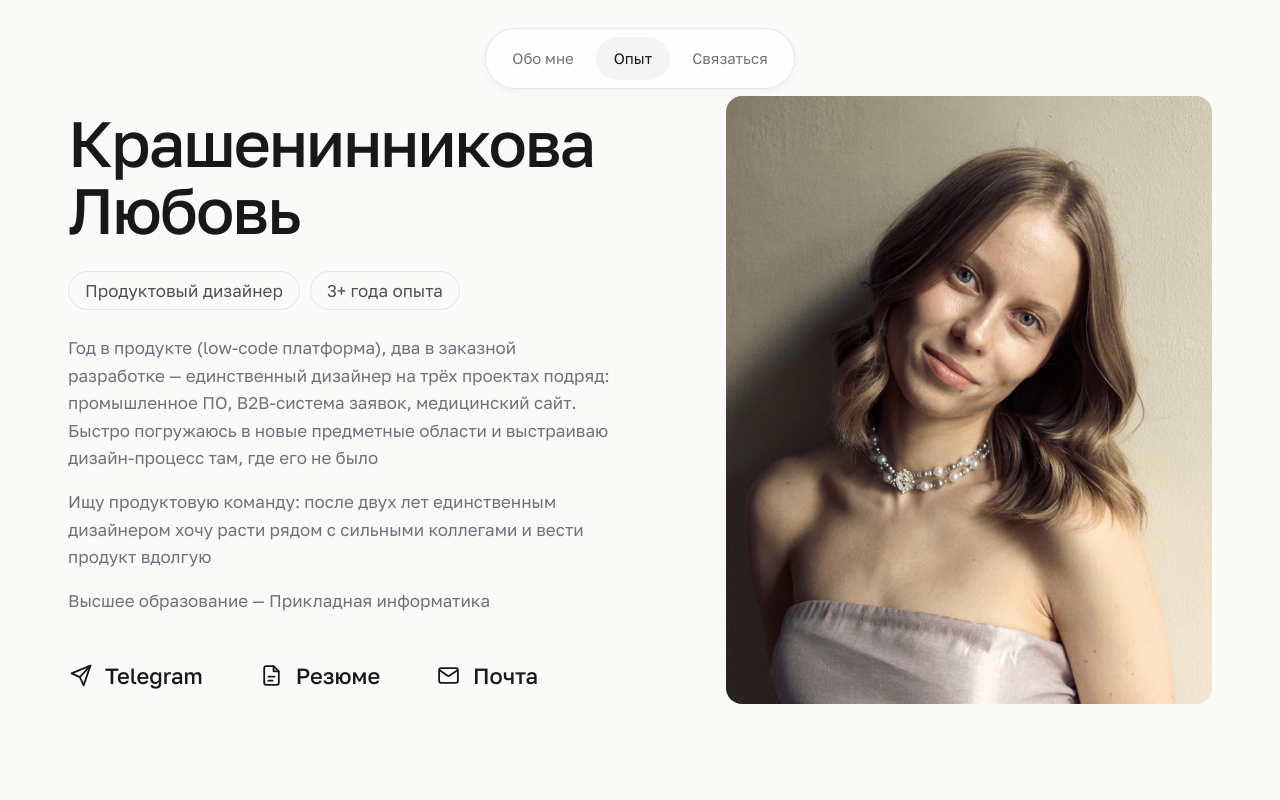
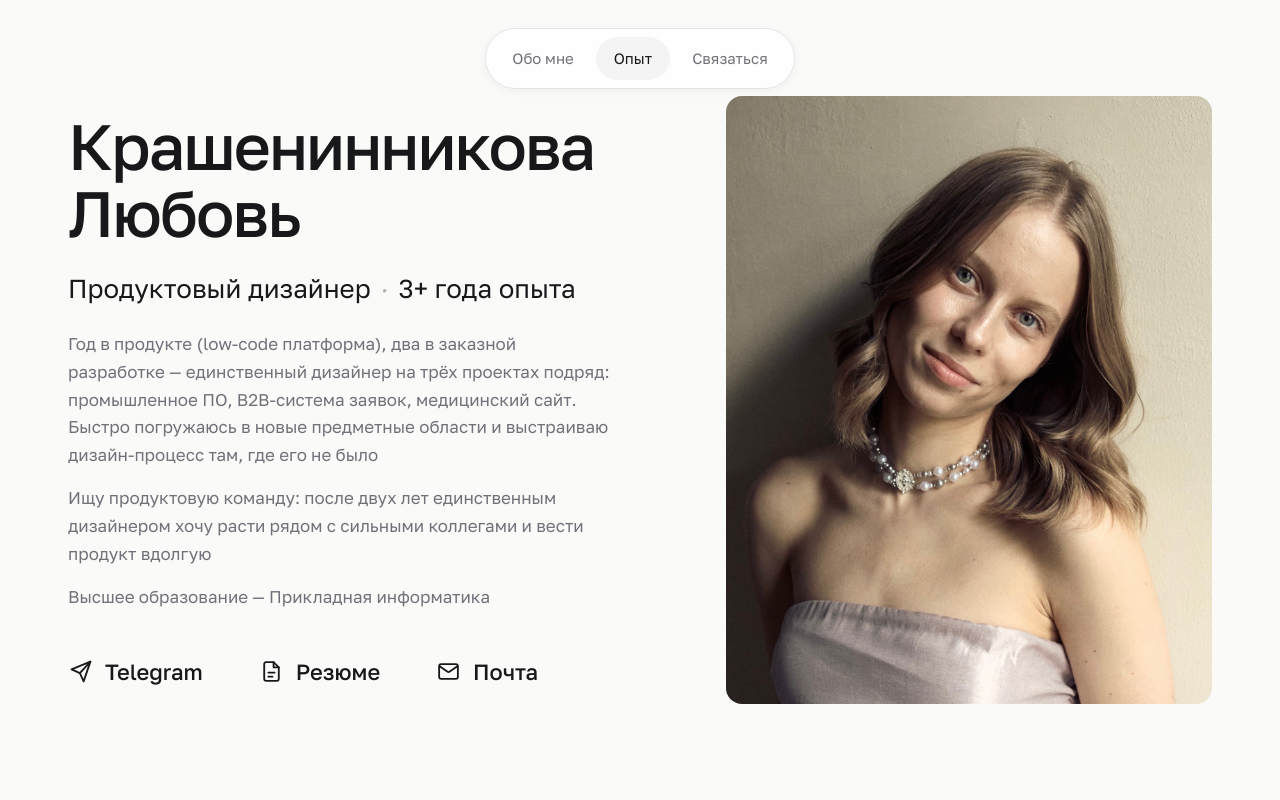
Before and after one commit to krasheninnikoval/krasheninnikoval.github.io, a Next.js app: page / in a window 1280 px wide. Shown: the top 800 px of the page. Built offline with nearby package versions, Linux system fonts and the light colour scheme.

Commit message:
Специализация и опыт — строкой с разделительной точкой вместо тэгов
Co-Authored-By: Claude Opus 5 <noreply@anthropic.com>

```diff
--- a/src/components/Hero.tsx
+++ b/src/components/Hero.tsx
@@ -1,8 +1,8 @@
 import Image from "next/image";
+import { Fragment } from "react";
 import { profile } from "@/content";
 import { Container } from "./Container";
 import { ContactButtons } from "./ContactButtons";
-import { TagList } from "./Tag";
 
 /** Блок «Обо мне» — первый экран сайта. */
 export function Hero() {
@@ -15,9 +15,16 @@ export function Hero() {
             <h1 className="text-[38px] font-medium leading-[1.05] tracking-[-0.03em] text-balance sm:text-[56px] lg:text-[64px]">
               {profile.fullName}
             </h1>
-            <div className="mt-6 sm:mt-7">
-              <TagList tags={profile.tags} large />
-            </div>
+            <p className="mt-5 max-w-[34ch] text-[20px] leading-snug text-balance sm:mt-6 sm:text-[26px]">
+              {profile.intro.map((item, index) => (
+                <Fragment key={item}>
+                  {index > 0 ? (
+                    <span className="px-2.5 text-ink/30">·</span>
+                  ) : null}
+                  {item}
+                </Fragment>
+              ))}
+            </p>
 
             <div className="mt-5 max-w-[52ch] space-y-4 text-[17px] leading-relaxed text-muted sm:mt-6">
               {profile.summary.map((paragraph) => (
--- a/src/content/profile.ts
+++ b/src/content/profile.ts
@@ -4,7 +4,7 @@ import type { Profile } from "./types";
 export const profile: Profile = {
   fullName: "Крашенинникова Любовь",
   role: "Продуктовый дизайнер",
-  tags: ["Продуктовый дизайнер", "3+ года опыта"],
+  intro: ["Продуктовый дизайнер", "3+ года опыта"],
   summary: [
     "Год в продукте (low-code платформа), два в заказной разработке — единственный дизайнер на трёх проектах подряд: промышленное ПО, B2B-система заявок, медицинский сайт. Быстро погружаюсь в новые предметные области и выстраиваю дизайн-процесс там, где его не было",
     "Ищу продуктовую команду: после двух лет единственным дизайнером хочу расти рядом с сильными коллегами и вести продукт вдолгую",
--- a/src/content/types.ts
+++ b/src/content/types.ts
@@ -98,8 +98,8 @@ export interface Profile {
   fullName: string;
   /** Короткая должность — используется в заголовке вкладки и разметке для поисковиков */
   role: string;
-  /** Тэги под именем: специализация и опыт */
-  tags: string[];
+  /** Строка под именем: специализация и опыт, через разделительную точку */
+  intro: string[];
   /** Абзацы с описанием опыта под тэгами */
   summary: string[];
   /** Образование — последний абзац в блоке «Обо мне» */
```
